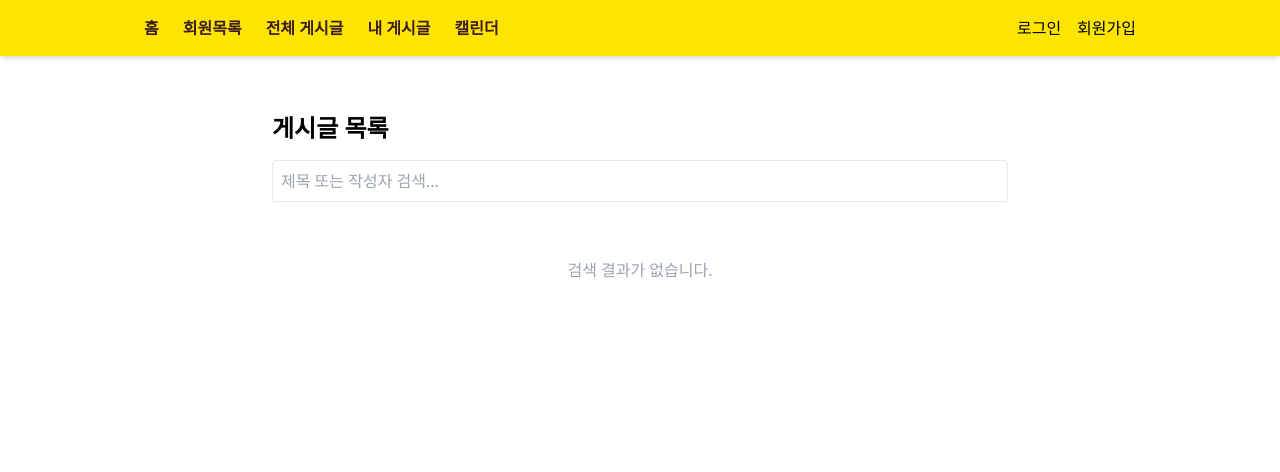
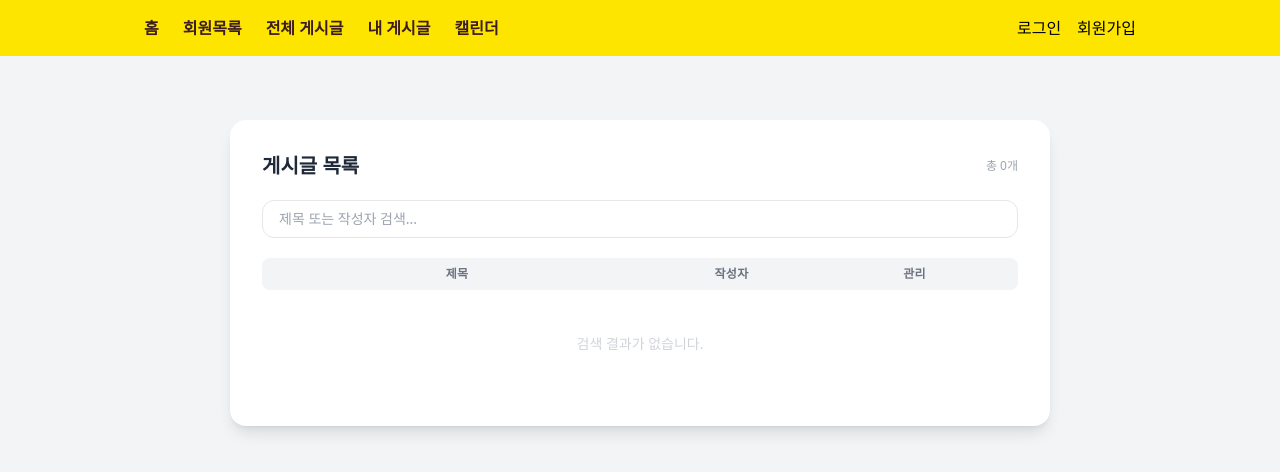
Before and after one commit to PARKJAEKYUNG0525/Blog_mini_project, a React (Vite) app: page /allBoard in a window 1280 px wide. Shown: the top 472 px of the page. Built offline with nearby package versions, Linux system fonts and the light colour scheme.

Commit message:
전체 게시글 디자인 - 회원 목록 디자인이랑 동일하게 변경

```diff
--- a/src/components/AllBoard.jsx
+++ b/src/components/AllBoard.jsx
@@ -3,92 +3,161 @@ import { Link } from 'react-router-dom';
 import { useAuth } from './AuthContextPro';
 
 const AllBoard = () => {
-    const [posts, setPosts]=useState([]);
-    const [selectedPost, setSelectedPost]=useState(null);
-    const [search, setSearch]=useState("");
-    const { currentUser }=useAuth();
+    const [posts, setPosts] = useState([]);
+    const [selectedPost, setSelectedPost] = useState(null);
+    const [search, setSearch] = useState("");
+    const { currentUser } = useAuth();
 
-    useEffect(()=>{
-        const storedPosts=JSON.parse(localStorage.getItem("posts")) || [];
+    useEffect(() => {
+        const storedPosts = JSON.parse(localStorage.getItem("posts")) || [];
         setPosts(storedPosts);
-    },[]);
+    }, []);
 
-    const handleDelete=(id)=>{
-        const updated=posts.filter((post) => post.id !== id);
+    const handleDelete = (id) => {
+        const updated = posts.filter((post) => post.id !== id);
         setPosts(updated);
         localStorage.setItem("posts", JSON.stringify(updated));
         setSelectedPost(null);
-    }
+    };
 
     const isAdmin = currentUser?.userId === 'admin';
 
-    const filteredPosts=posts.filter((post)=>
+    const filteredPosts = posts.filter((post) =>
         post.title.toLowerCase().includes(search.toLowerCase()) ||
         post.writerName.toLowerCase().includes(search.toLowerCase())
     );
 
+    const canEdit = (post) => currentUser?.userId === post.writerId;
+    const canDelete = (post) => currentUser && (currentUser.userId === post.writerId || isAdmin);
+
     return (
-        <div className="max-w-3xl mx-auto mt-10 p-4">
-            <div className="flex justify-between mb-4">
-                <h1 className="text-2xl font-bold">게시글 목록</h1>
-            </div>
-            <input type="text" placeholder="제목 또는 작성자 검색..." value={search} onChange={(e) => setSearch(e.target.value)}
-            className="w-full border p-2 mb-4 rounded"/>
+        <div className="flex justify-center items-start pt-16 min-h-screen bg-gray-100">
+            <div className="bg-white p-8 rounded-2xl shadow-lg w-[820px]">
 
-            <div className="space-y-3">
-                {filteredPosts.length > 0 ? (
-                    filteredPosts.map((post)=>(
-                        <div key={post.id} className="border p-4 rounded shadow flex justify-between items-center cursor-pointer hover:bg-gray-50" onClick={() => setSelectedPost(post)}>
-                            <div>
-                                <div className="font-semibold">{post.title}</div>
-                                <div className="text-sm text-gray-500">작성자: {post.writerName}</div>
+                {/* 상단 타이틀 */}
+                <div className="flex justify-between items-center mb-5">
+                    <h1 className="text-xl font-bold text-gray-800">게시글 목록</h1>
+                    <span className="text-xs text-gray-400">총 {filteredPosts.length}개</span>
                 </div>
 
-                            <div className="flex gap-3" onClick={(e) => e.stopPropagation()}>
-                                {currentUser && (currentUser.userId === post.writerId || isAdmin) && (
-                                    <>
-                                        {currentUser.userId === post.writerId && (
-                                            <Link to={`/board/edit/${post.id}`} className="text-blue-500 hover:underline">수정</Link>
+                {/* 검색창 */}
+                <input
+                    type="text"
+                    placeholder="제목 또는 작성자 검색..."
+                    value={search}
+                    onChange={(e) => setSearch(e.target.value)}
+                    className="w-full border border-gray-200 rounded-xl px-4 py-2 text-sm mb-5 focus:outline-none focus:ring-2 focus:ring-blue-300"
+                />
+
+                {/* 테이블 헤더 */}
+                <div className="flex items-center bg-gray-100 px-3 py-2 rounded-lg mb-1 text-xs font-bold text-gray-500 uppercase tracking-wide">
+                    <span className="w-1/2 text-center">제목</span>
+                    <span className="w-1/4 text-center">작성자</span>
+                    <span className="w-1/4 text-center">관리</span>
+                </div>
+
+                {/* 게시글 목록 */}
+                <ul>
+                    {filteredPosts.length > 0 ? (
+                        filteredPosts.map((post) => (
+                            <li
+                                key={post.id}
+                                className="flex items-center border-b border-gray-50 px-3 py-2.5 text-sm hover:bg-gray-50 rounded transition-colors"
+                            >
+                                {/* 제목 — 클릭 시 모달 */}
+                                <span
+                                    className="w-1/2 text-center font-medium text-gray-700 cursor-pointer hover:text-blue-500 transition-colors truncate px-2"
+                                    onClick={() => setSelectedPost(post)}
+                                >
+                                    {post.title}
+                                </span>
+
+                                {/* 작성자 */}
+                                <span className="w-1/4 text-center text-gray-500">{post.writerName}</span>
+
+                                {/* 관리 버튼 */}
+                                <span className="w-1/4 text-center flex justify-center gap-2">
+                                    {canEdit(post) && (
+                                        <Link
+                                            to={`/board/edit/${post.id}`}
+                                            className="bg-blue-500 text-white text-xs px-3 py-1 rounded-full hover:bg-blue-600 transition-colors"
+                                        >
+                                            수정
+                                        </Link>
                                     )}
-                                        <button onClick={() => handleDelete(post.id)} className="text-red-500 hover:underline">삭제</button>
-                                    </>
+                                    {canDelete(post) && (
+                                        <button
+                                            onClick={() => handleDelete(post.id)}
+                                            className="bg-red-500 text-white text-xs px-3 py-1 rounded-full hover:bg-red-600 transition-colors"
+                                        >
+                                            삭제
+                                        </button>
                                     )}
-                            </div>
-                        </div>
+                                </span>
+                            </li>
                         ))
                     ) : (
-                    <div className="text-center py-10 text-gray-400">검색 결과가 없습니다.</div>
+                        <li className="text-center text-gray-300 py-10 text-sm">검색 결과가 없습니다.</li>
                     )}
+                </ul>
             </div>
 
-            {/* 모달 팝업 */}
+            {/* 상세 모달 */}
             {selectedPost && (
-                <div className="fixed inset-0 bg-black bg-opacity-50 flex items-center justify-center z-50" onClick={() => setSelectedPost(null)}>
-                    <div className="bg-white rounded-lg shadow-xl p-6 w-full max-w-lg mx-4" onClick={(e) => e.stopPropagation()}>
-                        <div className="flex justify-between items-center mb-4 border-b pb-3">
-                            <h2 className="text-xl font-bold">{selectedPost.title}</h2>
-                            <button onClick={() => setSelectedPost(null)} className="text-gray-500 text-2xl">
-                                &times;
+                <div
+                    className="fixed inset-0 bg-black bg-opacity-40 flex items-center justify-center z-50"
+                    onClick={() => setSelectedPost(null)}
+                >
+                    <div
+                        className="bg-white rounded-2xl shadow-2xl p-6 w-full max-w-lg mx-4 flex flex-col gap-4"
+                        onClick={(e) => e.stopPropagation()}
+                    >
+                        {/* 모달 헤더 */}
+                        <div className="flex justify-between items-center">
+                            <h2 className="text-base font-bold text-gray-800 truncate pr-4">{selectedPost.title}</h2>
+                            <button
+                                onClick={() => setSelectedPost(null)}
+                                className="text-gray-400 hover:text-gray-600 text-xl font-bold flex-shrink-0"
+                            >
+                                ×
                             </button>
                         </div>
 
-                        <div className="text-sm text-gray-500 mb-4">작성자: {selectedPost.writerName}</div>
-                        <div className="text-gray-700 whitespace-pre-wrap min-h-[100px] mb-6">{selectedPost.content}</div>
+                        {/* 작성자 */}
+                        <div className="flex items-center gap-2 bg-gray-50 rounded-lg px-3 py-2 text-sm">
+                            <span className="text-gray-400">작성자</span>
+                            <span className="font-semibold text-gray-700">{selectedPost.writerName}</span>
+                        </div>
 
-                        <div className="flex justify-end gap-2 pt-3 border-t">
-                            {currentUser && (currentUser.userId === selectedPost.writerId || isAdmin) && (
-                                <>
-                                    {currentUser.userId === selectedPost.writerId && (
-                                        <Link to={`/board/edit/${selectedPost.id}`} className="bg-blue-500 text-white px-4 py-2 rounded">
+                        {/* 본문 */}
+                        <div className="bg-gray-50 rounded-xl p-4 text-sm text-gray-700 whitespace-pre-wrap min-h-[120px] leading-relaxed">
+                            {selectedPost.content}
+                        </div>
+
+                        {/* 모달 하단 버튼 */}
+                        <div className="flex justify-end gap-2 pt-2 border-t border-gray-100">
+                            {canEdit(selectedPost) && (
+                                <Link
+                                    to={`/board/edit/${selectedPost.id}`}
+                                    className="bg-blue-500 text-white text-sm px-4 py-2 rounded-lg hover:bg-blue-600 transition-colors"
+                                >
                                     수정
                                 </Link>
                             )}
-                                    <button onClick={() => handleDelete(selectedPost.id)} className="bg-red-500 text-white px-4 py-2 rounded">
+                            {canDelete(selectedPost) && (
+                                <button
+                                    onClick={() => handleDelete(selectedPost.id)}
+                                    className="bg-red-500 text-white text-sm px-4 py-2 rounded-lg hover:bg-red-600 transition-colors"
+                                >
                                     삭제
                                 </button>
-                                </>
                             )}
-                            <button onClick={() => setSelectedPost(null)} className="bg-gray-300 px-4 py-2 rounded">닫기</button>
+                            <button
+                                onClick={() => setSelectedPost(null)}
+                                className="bg-gray-100 text-gray-600 text-sm px-4 py-2 rounded-lg hover:bg-gray-200 transition-colors"
+                            >
+                                닫기
+                            </button>
                         </div>
                     </div>
                 </div>
@@ -96,4 +165,5 @@ const AllBoard = () => {
         </div>
     );
 };
+
 export default AllBoard;
```
Lines whose indentation alone changed are shown as unchanged.
